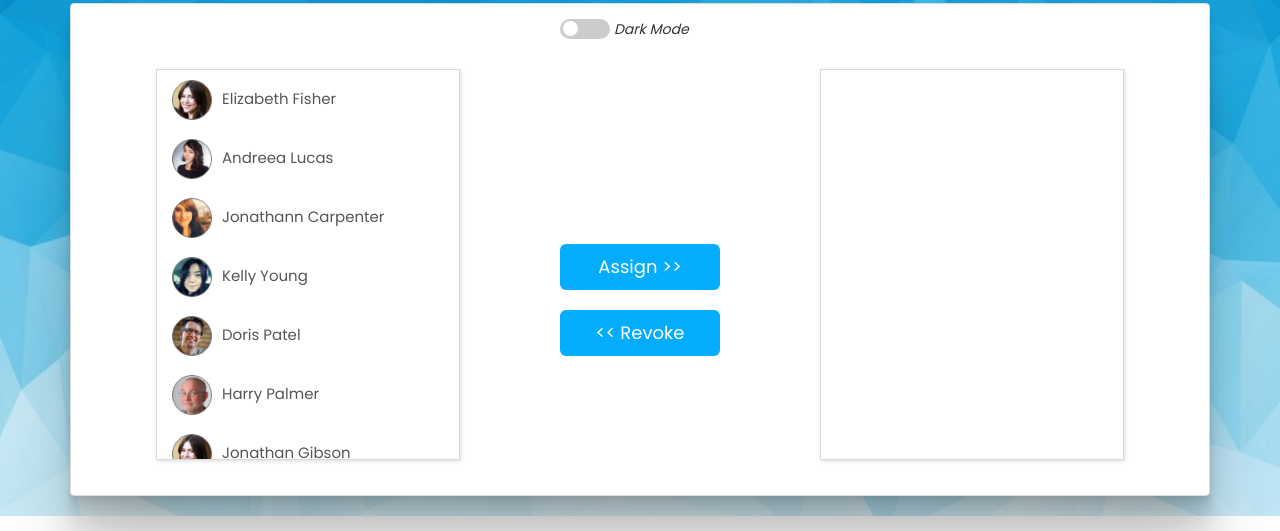
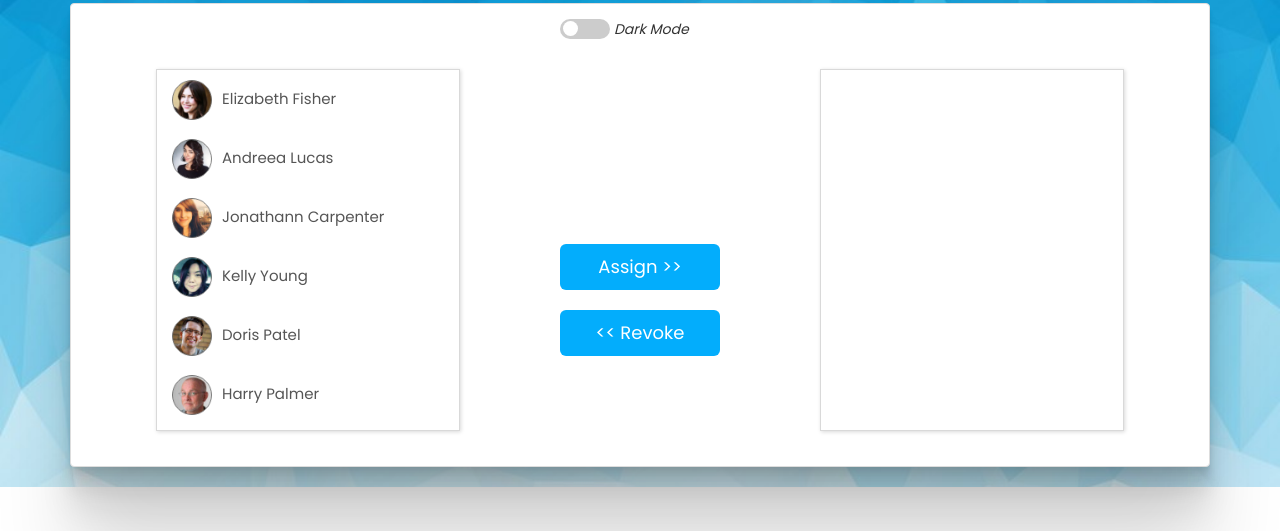
Before and after one commit to DhaaraniCIT/TotalCloud, a plain HTML site: page index.html in a window 1280 px wide. Shown: the part 269-800 px from the top of the page. Drawn offline with nearby package versions, Linux system fonts and the light colour scheme.

Commit message:
Update master.css

```diff
--- a/css/master.css
+++ b/css/master.css
@@ -45,7 +45,7 @@ h1{
 }
 .list-group {
     margin-bottom: 0px;
-    height: 389px;
+    height: 360px;
     overflow-y: scroll;
 }
 .box{
```
